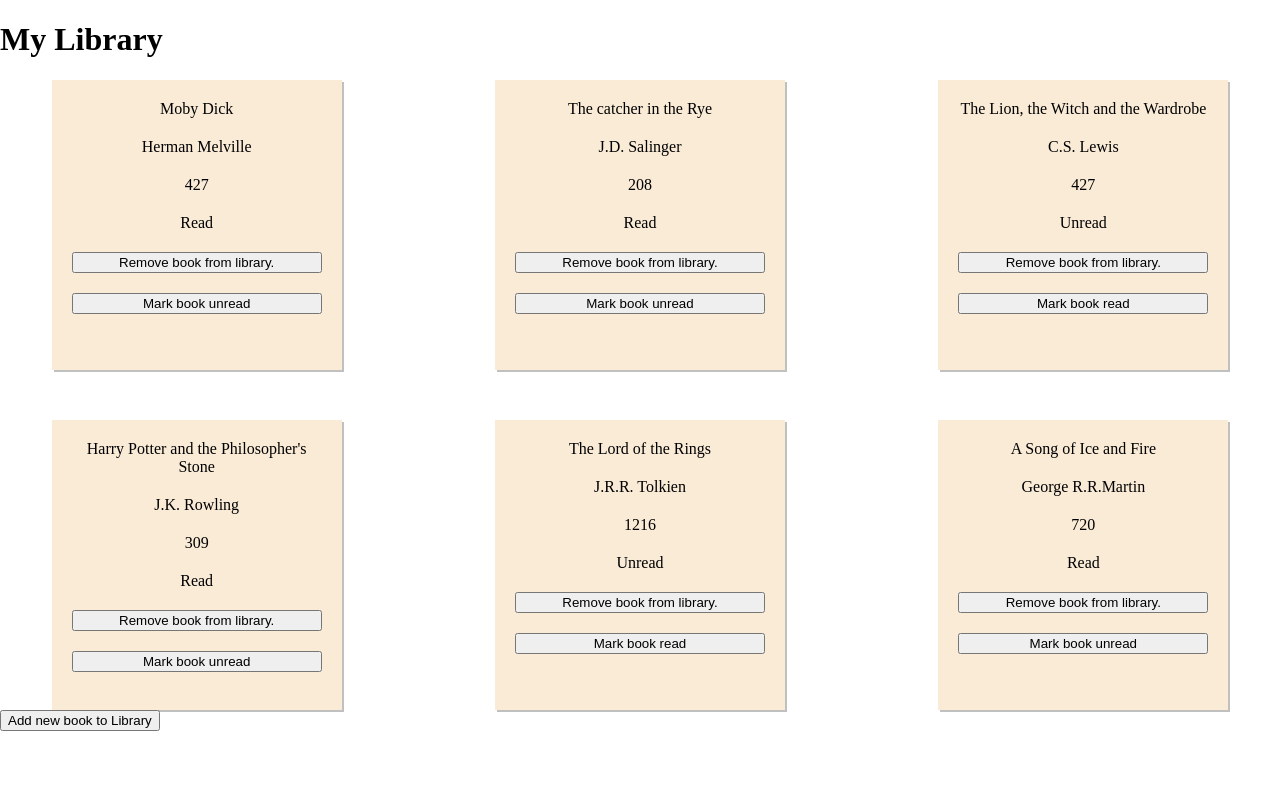
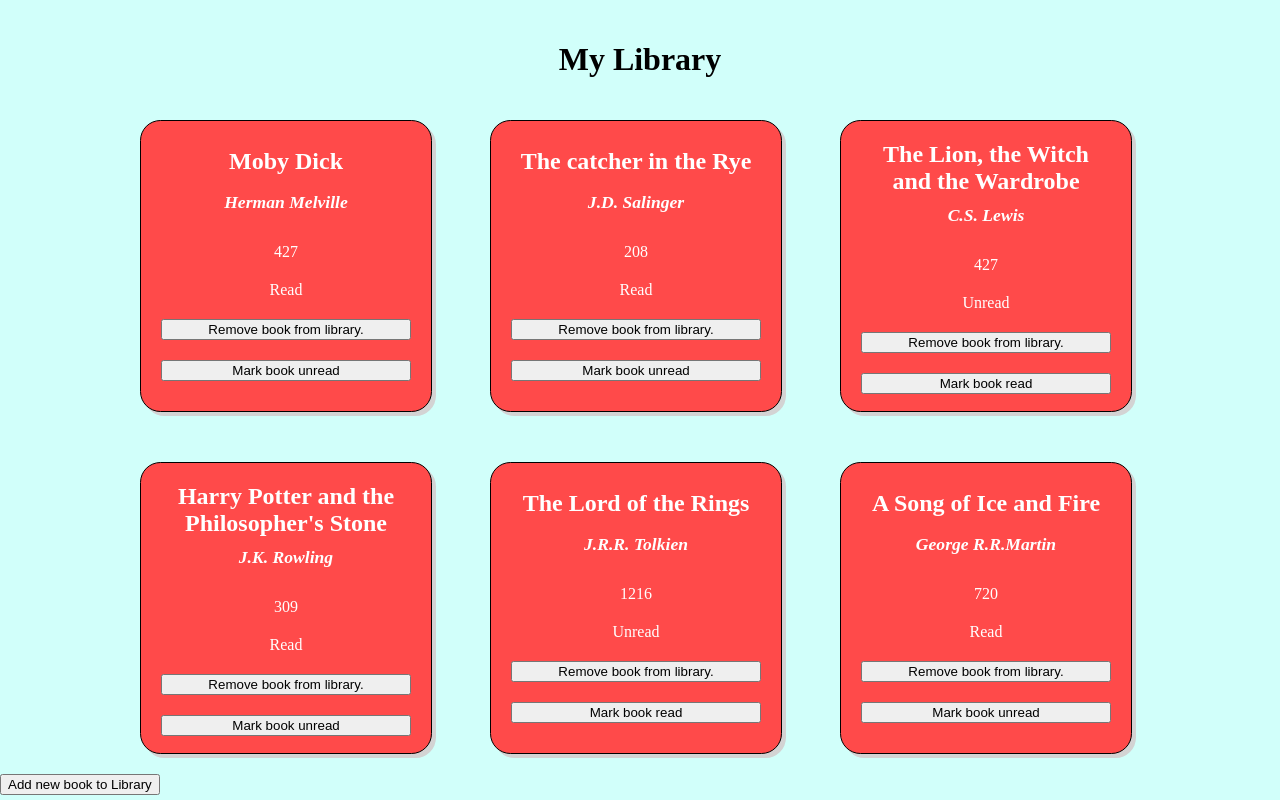
Before and after one commit to dvir1225/Library-Project, a plain HTML site: page index.html in a window 1280 px wide. Drawn offline with Linux system fonts and the light colour scheme.

Commit message:
add form validation function

```diff
--- a/index.html
+++ b/index.html
@@ -10,7 +10,7 @@
 </head>
 <body>
     <div class="header">
-        <h1>My Library</h1>
+        <h1 class="header title">My Library</h1>
     </div>
     <div class="main-content">
         <div class="cards"></div>
--- a/index.js
+++ b/index.js
@@ -32,7 +32,7 @@ class Book {
     }
 }
 
-const addToLibrary = bookName =>{
+const addToLibrary = (bookName) =>{
     bookName = new Book (formInputs.title.value,
         formInputs.author.value,
         formInputs.pages.value,
@@ -53,48 +53,97 @@ new Book("The Lord of the Rings", "J.R.R. Tolkien", 1216, "Unread" )
 const songOfIceFire =
 new Book("A Song of Ice and Fire", "George R.R.Martin", 720, "Read" )
 
-
-
-const newCard = book => {
+const createCard = (book) => {
     let card = document.createElement('div');
     card.setAttribute('class', 'card');
     card.setAttribute('data-index', `${book.index}`);
+    return card;
+}
+
+const createCardTitle = (book) => {
     let cardTitle = document.createElement('span');
     cardTitle.setAttribute('class', 'cardTitle');
     cardTitle.setAttribute('data-index', `${book.index}`);
-    cardTitle.innerText = book.title
+    cardTitle.innerText = book.title;
+    return cardTitle;
+}
+
+const createCardAuthor = (book) => {
     let cardAuthor = document.createElement('span');
     cardAuthor.setAttribute('class', 'cardAuthor');
     cardAuthor.setAttribute('data-index', `${book.index}`);
     cardAuthor.innerText = book.author
+    return cardAuthor
+}
+
+const createCardPages = (book) => {
     let cardPages = document.createElement('span');
     cardPages.setAttribute('data-index', `${book.index}`);
     cardPages.setAttribute('class', 'cardPages');
     cardPages.innerText = book.pages
+    return cardPages;
+}
+
+const createCardRead = (book) => {
     let cardRead = document.createElement('span');
     cardRead.setAttribute('class', 'cardRead');
     cardRead.setAttribute('data-index', `${book.index}`);
-    cardRead.innerText = book.read
-    card.appendChild(cardTitle);
-    card.appendChild(cardAuthor);
-    card.appendChild(cardPages);
-    card.appendChild(cardRead);
-    selectors.cards.appendChild(card);
-    const removeBtn = document.createElement('button');
+    cardRead.innerText = book.read;
+    return cardRead;
+}
+
+const createRemoveBtn = (book) => {
+    let removeBtn = document.createElement('button');
     removeBtn.setAttribute('class', 'removeBtn');
     removeBtn.setAttribute('data-index', `${book.index}`);
     removeBtn.innerText = 'Remove book from library.';
-    card.appendChild(removeBtn);
-    const readBtn = document.createElement('button');
+    return removeBtn;
+}
+
+const createReadBtn = (book) => {
+    let readBtn = document.createElement('button');
     readBtn.setAttribute('class', 'readBtn');
     readBtn.setAttribute('data-index', `${book.index}`);
     if (book.read === "Read"){
         readBtn.innerText = 'Mark book unread';
     } else if(book.read === "Unread"){
         readBtn.innerText = 'Mark book read'
-    }
+    } return readBtn;
+}
+
+const appendCard = (card,
+    cardTitle,
+    cardAuthor,
+    cardPages,
+    cardRead,
+    removeBtn,
+    readBtn
+    ) => {
+    card.appendChild(cardTitle);
+    card.appendChild(cardAuthor);
+    card.appendChild(cardPages);
+    card.appendChild(cardRead);
+    card.appendChild(removeBtn);
     card.appendChild(readBtn);
+    selectors.cards.appendChild(card);
+}
 
+const newCard = (book) => {
+    const card = createCard(book);
+    const cardTitle = createCardTitle(book);
+    const cardAuthor = createCardAuthor(book);
+    const cardPages = createCardPages(book);
+    const cardRead = createCardRead(book);
+    const removeBtn = createRemoveBtn(book);
+    const readBtn = createReadBtn(book);
+    appendCard(card,
+        cardTitle,
+        cardAuthor,
+        cardPages,
+        cardRead,
+        removeBtn,
+        readBtn
+        )
 }
 
 const displayBooks = () => {
@@ -105,7 +154,25 @@ const displayBooks = () => {
 
 displayBooks();
 
+const clearForm = () => {
+    formInputs.title.value = '';
+    formInputs.author.value = '';
+    formInputs.pages.value = '';
+    formInputs.read.checked = false;
+}
 
+const checkForm = () => {
+    if (formInputs.title.value === ''){
+        alert('Book title was not inserted');
+        return false;
+    } else if (formInputs.author.value === ''){
+        alert('Book author was not inserted');
+        return false;
+    } else if (formInputs.pages.value === ''){
+        alert('Number of pages was not inserted');
+        return false;
+    } return true;
+}
 
 const attachEventListeners = () => {
     document.addEventListener('click', event => {
@@ -129,9 +196,12 @@ const attachEventListeners = () => {
         }  else if (eventTarget === selectors.newBookBtn){
                 selectors.newBookForm.style.display = 'grid'
         } else if (eventTarget === selectors.submitBtn){
+            if (checkForm() === true){
             bookName = formInputs.title.value
             addToLibrary(bookName);
             resetBookDisplay();
+            clearForm();
+            }
         }
     })
 }
--- a/styles.css
+++ b/styles.css
@@ -1,3 +1,10 @@
+:root {
+    --lightTeal: #d1fffa;
+    --teal: #6FEDD6;
+    --orange: #FF9551;
+    --red: #FF4A4A;
+
+}
 html {
     font-size: 16px;
 }
@@ -5,39 +12,48 @@ html {
 body {
     margin: 0px;
     padding: 0px;
+    background-color: var(--lightTeal);
+}
+
+.header.title{
+    text-align: center;
+    padding-top: 20px;
 }
 .cards {
     display: grid;
-    grid-template-columns: repeat(auto-fit, minmax(350px, 1fr));
+    grid-template-columns: repeat(auto-fit, 300px);
+    width: 80%;
     gap: 50px;
-    align-items: center;
-    justify-items: center;
+    margin: auto;
+    justify-content: center;
+    padding: 20px;
 }
 
 .card {
     display: flex;
     flex-direction: column;
     padding: 20px;
-    background-color: antiquewhite;
-    box-shadow: 2px 2px silver;
+    background-color: var(--red);
+    color: white;
+    box-shadow: 4px 4px lightgrey;
     text-align: center;
-    width: 17vw;
-    min-width: 250px;
-    height: 17vw;
-    min-height: 250px;
+    width: 250px;
+    height: 250px;
     gap: 10px;
+    border-radius: 7%;
+    border: 1px solid black;
 }
 
 .card > * {
     margin-bottom: 10px;
 }
-.title {
+.cardTitle {
     margin: auto;
     font-weight: bold;
     font-size: 1.5rem;
 }
 
-.author {
+.cardAuthor {
     font-size: 1.1rem;
     font-weight: bold;
     font-style: italic;
```
